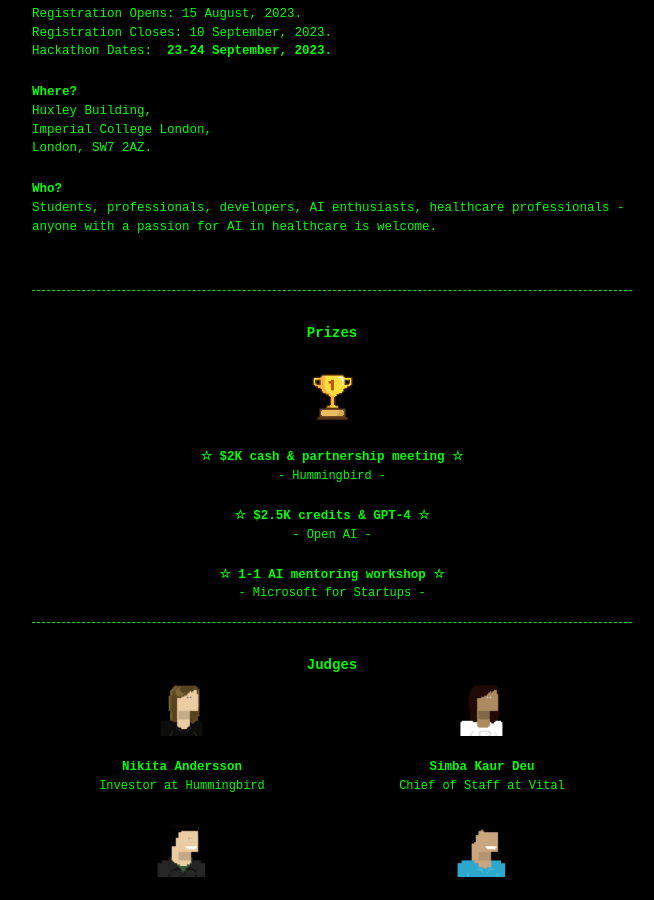
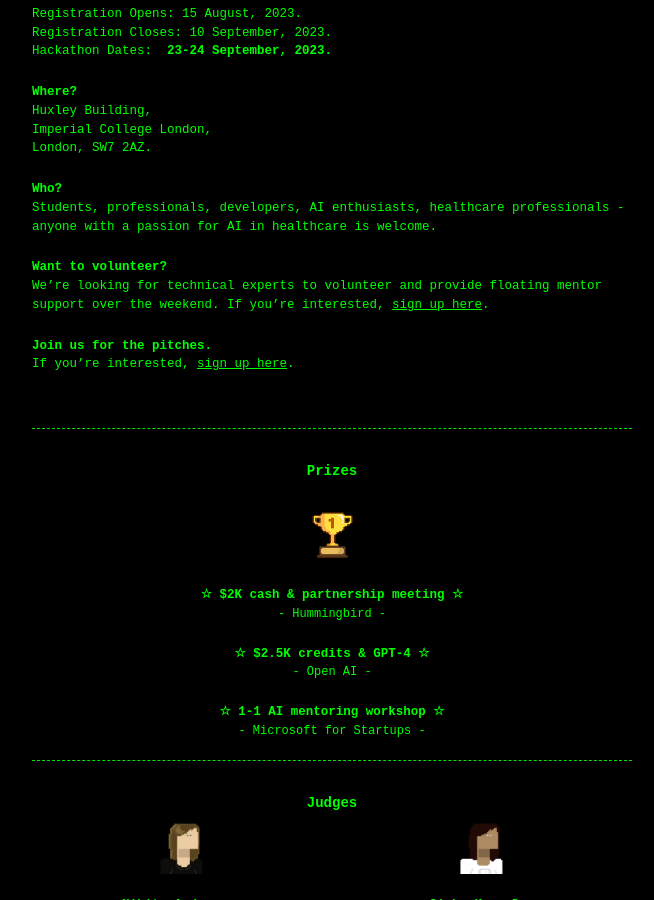
Before and after one commit to ai4health-hack/ai4health-hack.github.io, a Jekyll site: the page built from index.md, in a window 1280 px wide and 900 px high, scrolled down 599 px. Shown: the whole window, without its empty margins (308-962 px from the left). Built offline with Jekyll 4.4.1, drawn with Linux system fonts in a browser that asks for light colours; some of the changed text lies outside the part shown.

Commit message:
added Peter and sign up links for volunteers and others

```diff
--- a/_layouts/default.html
+++ b/_layouts/default.html
@@ -78,20 +78,41 @@
     </div>
     <h6>    </h6>
     <div class="image-container">
+      <div class="organizer">
+        <img class="side-image" src="/assets/images/peter.png" alt="Peter">
+        <div class="organizer-info">
+          <h6>Peter Hayes</h6>
+          <div class="info">
+            Co-founder & CTO at Humanloop
+        </div>
+        </div>
+      </div>
+      <div class="organizer">
+        <h6>           </h6>
+        <div class="organizer-info">
+          <h6>  More TBA </h6>
+        </div>
+      </div>
+    </div>
+    <h6>    </h6>
+    <!-- <div class="image-container">
       More TBA
-    </div>
+    </div> -->
     {%- include footer.html -%}
 
     <h1 class="organizers-title">Sponsors</h1>
+    <div class="sponsor-container">
+      <img class="sponsor-image" src="/assets/images/imperial.png" alt="Sponsor 6">
+      <img class="sponsor-image" src="/assets/images/ai4h.png" alt="Sponsor 5">
+      <img class="sponsor-image" src="/assets/images/EPSRC.png" alt="Sponsor 4">
+    </div>
     <div class="sponsor-container">
       <img class="sponsor-image" src="/assets/images/hb.png" alt="Sponsor 1">
       <img class="sponsor-image" src="/assets/images/microsoft.png" alt="Sponsor 2">
       <img class="sponsor-image" src="/assets/images/openai.png" alt="Sponsor 3">
     </div>
     <div class="sponsor-container">
-      <img class="sponsor-image" src="/assets/images/anima.png" alt="Sponsor 4">
-      <img class="sponsor-image" src="/assets/images/imperial.png" alt="Sponsor 5">
-      <img class="sponsor-image" src="/assets/images/ai4h.png" alt="Sponsor 6">
+      <img class="sponsor-image" src="/assets/images/anima.png" alt="Sponsor 7">
     </div>
     {%- include footer.html -%}
 
@@ -119,8 +140,8 @@
         </div>
       </div>
     </div>
-
     {%- include footer.html -%}
+    <small>UKRI Centre for Doctoral Training in Artificial Intelligence for Healthcare, EP/S023283/1</small>
 
     </div>
     <script src="/assets/js/typeWriter.js"></script>
--- a/index.md
+++ b/index.md
@@ -33,3 +33,9 @@
 
 # Who?
 Students, professionals, developers, AI enthusiasts, healthcare professionals - anyone with a passion for AI in healthcare is welcome.
+
+# Want to volunteer?
+We're looking for technical experts to volunteer and provide floating mentor support over the weekend. If you're interested, <a href="https://forms.gle/fTBHJXJDoAAEmDRe6">sign up here</a>.
+
+# Join us for the pitches.
+If you're interested, <a href="https://forms.gle/g6YBcwtXSxowUKWBA">sign up here</a>.
```
Also changed, not shown: assets/images/EPSRC.png (added), assets/images/peter.png (added), 5 other files.
